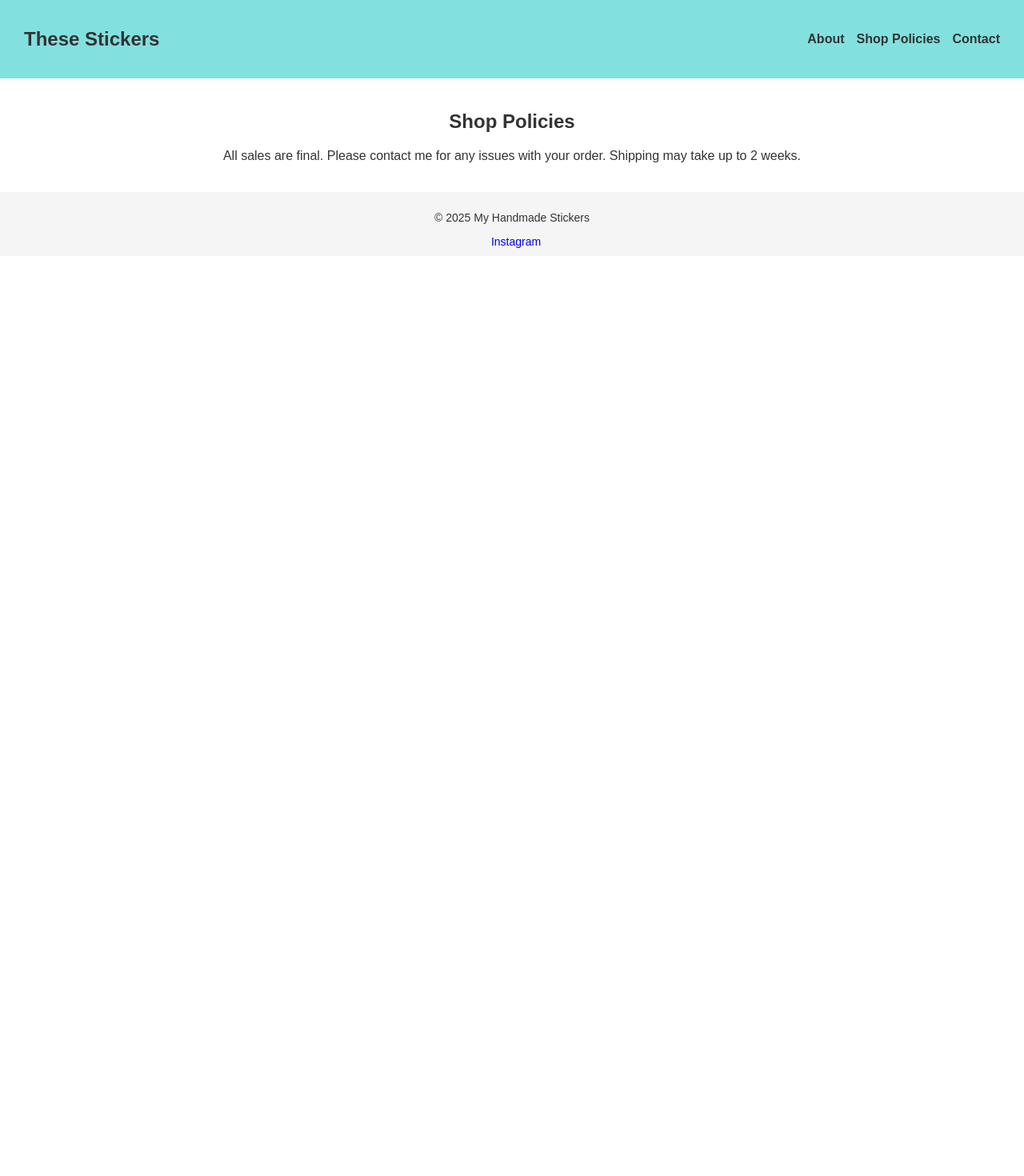
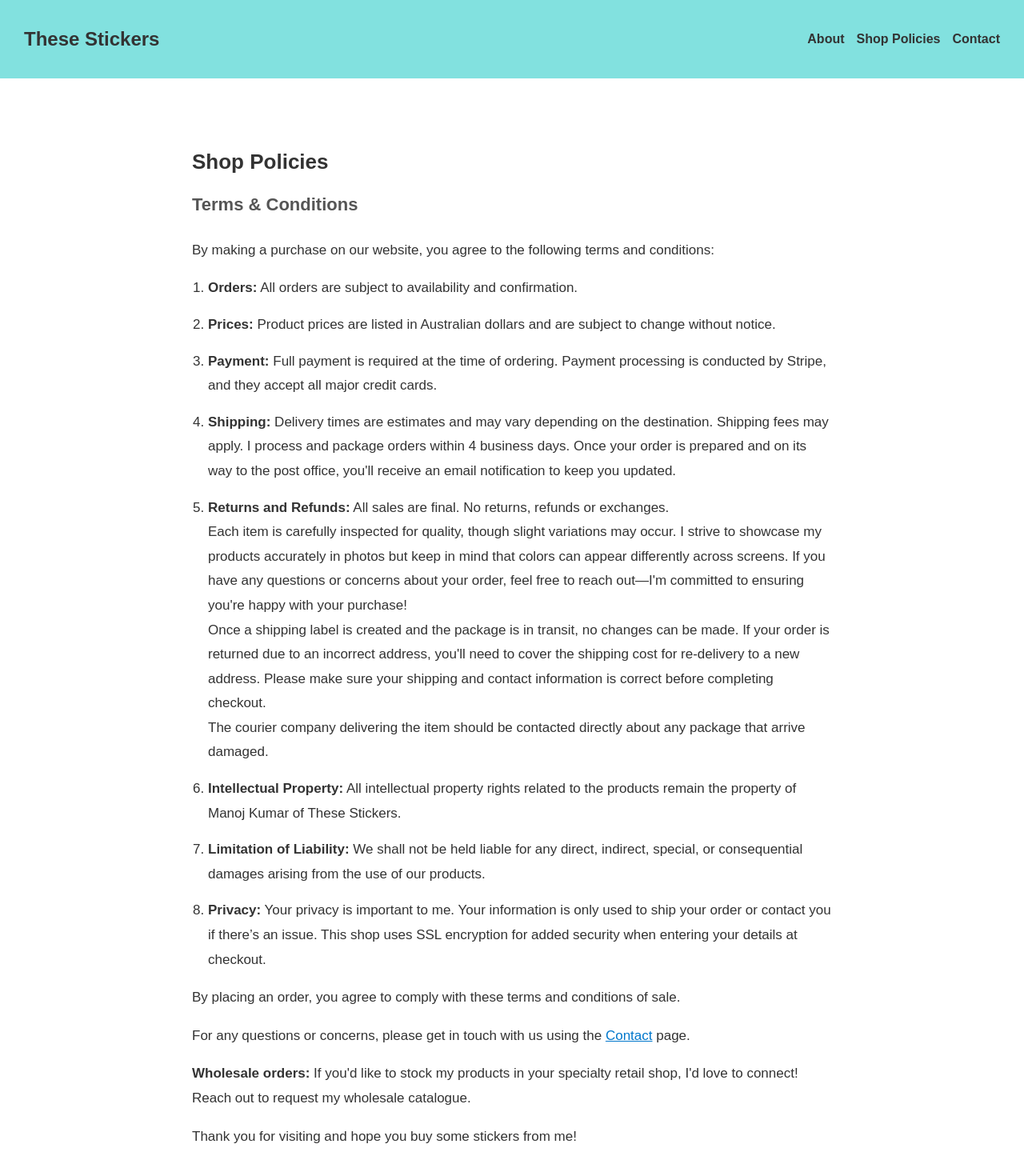
Before and after one commit to emanoj1/thesestickers, a React (Create React App) app: page /shop-policies in a window 1280 px wide. Shown: the top 1470 px of the page at 80% size. Before the commit the page ends 800 px from the top, so only its background shows below. Built offline with nearby package versions, Linux system fonts and the light colour scheme; the HTML template or start-up script is replaced by a standard one.

Commit message:
Content and styling added

```diff
--- a/src/pages/Page.css
+++ b/src/pages/Page.css
@@ -31,3 +31,42 @@
   .about-content p {
     margin-bottom: 20px;
   }
+
+  .shop-policies-page {
+    display: flex;
+    justify-content: center;
+    padding: 40px 20px;
+  }
+
+  .policies-content {
+    max-width: 800px;
+    text-align: left;
+    font-size: 17px;
+    line-height: 1.8;
+    color: #333;
+  }
+
+  .policies-content h2 {
+    font-size: 26px;
+    margin-bottom: 10px;
+  }
+
+  .policies-content h3 {
+    font-size: 22px;
+    margin-top: 0;
+    color: #555;
+  }
+
+  .policies-content ol {
+    padding-left: 20px;
+    margin-top: 15px;
+  }
+
+  .policies-content li {
+    margin-bottom: 15px;
+  }
+
+  .policies-content a {
+    color: #0077cc;
+    text-decoration: underline;
+  }
--- a/src/pages/ShopPolicies.jsx
+++ b/src/pages/ShopPolicies.jsx
@@ -3,9 +3,60 @@ import './Page.css';
 
 function ShopPolicies() {
   return (
-    <div className="page">
-      <h2>Shop Policies</h2>
-      <p>All sales are final. Please contact me for any issues with your order. Shipping may take up to 2 weeks.</p>
+    <div className="page shop-policies-page">
+      <div className="policies-content">
+        <h2>Shop Policies</h2>
+        <h3>Terms & Conditions</h3>
+
+        <p>By making a purchase on our website, you agree to the following terms and conditions:</p>
+
+        <ol>
+          <li>
+            <strong>Orders:</strong> All orders are subject to availability and confirmation.
+          </li>
+          <li>
+            <strong>Prices:</strong> Product prices are listed in Australian dollars and are subject to change without notice.
+          </li>
+          <li>
+            <strong>Payment:</strong> Full payment is required at the time of ordering. Payment processing is conducted by Stripe, and they accept all major credit cards.
+          </li>
+          <li>
+            <strong>Shipping:</strong> Delivery times are estimates and may vary depending on the destination. Shipping fees may apply. I process and package orders within 4 business days. Once your order is prepared and on its way to the post office, you'll receive an email notification to keep you updated.
+          </li>
+          <li>
+            <strong>Returns and Refunds:</strong> All sales are final. No returns, refunds or exchanges.
+            <br />
+            Each item is carefully inspected for quality, though slight variations may occur. I strive to showcase my products accurately in photos but keep in mind that colors can appear differently across screens. If you have any questions or concerns about your order, feel free to reach out—I'm committed to ensuring you're happy with your purchase!
+            <br />
+            Once a shipping label is created and the package is in transit, no changes can be made. If your order is returned due to an incorrect address, you'll need to cover the shipping cost for re-delivery to a new address. Please make sure your shipping and contact information is correct before completing checkout.
+            <br />
+            The courier company delivering the item should be contacted directly about any package that arrive damaged.
+          </li>
+          <li>
+            <strong>Intellectual Property:</strong> All intellectual property rights related to the products remain the property of Manoj Kumar of These Stickers.
+          </li>
+          <li>
+            <strong>Limitation of Liability:</strong> We shall not be held liable for any direct, indirect, special, or consequential damages arising from the use of our products.
+          </li>
+          <li>
+            <strong>Privacy:</strong> Your privacy is important to me. Your information is only used to ship your order or contact you if there’s an issue. This shop uses SSL encryption for added security when entering your details at checkout.
+          </li>
+        </ol>
+
+        <p>
+          By placing an order, you agree to comply with these terms and conditions of sale.
+        </p>
+
+        <p>
+          For any questions or concerns, please get in touch with us using the <a href="/contact">Contact</a> page.
+        </p>
+
+        <p>
+          <strong>Wholesale orders:</strong> If you'd like to stock my products in your specialty retail shop, I'd love to connect! Reach out to request my wholesale catalogue.
+        </p>
+
+        <p>Thank you for visiting and hope you buy some stickers from me!</p>
+      </div>
     </div>
   );
 }
```
